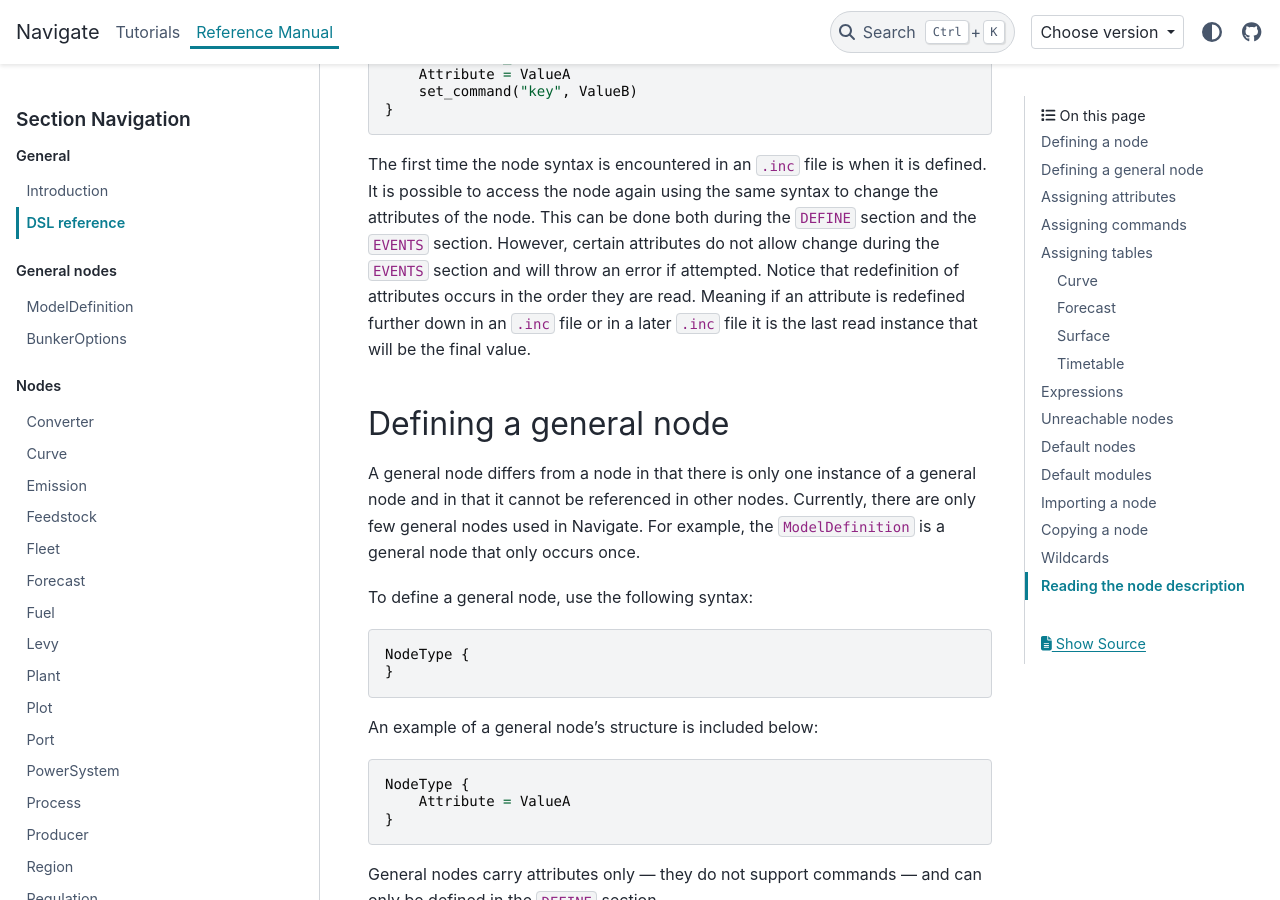
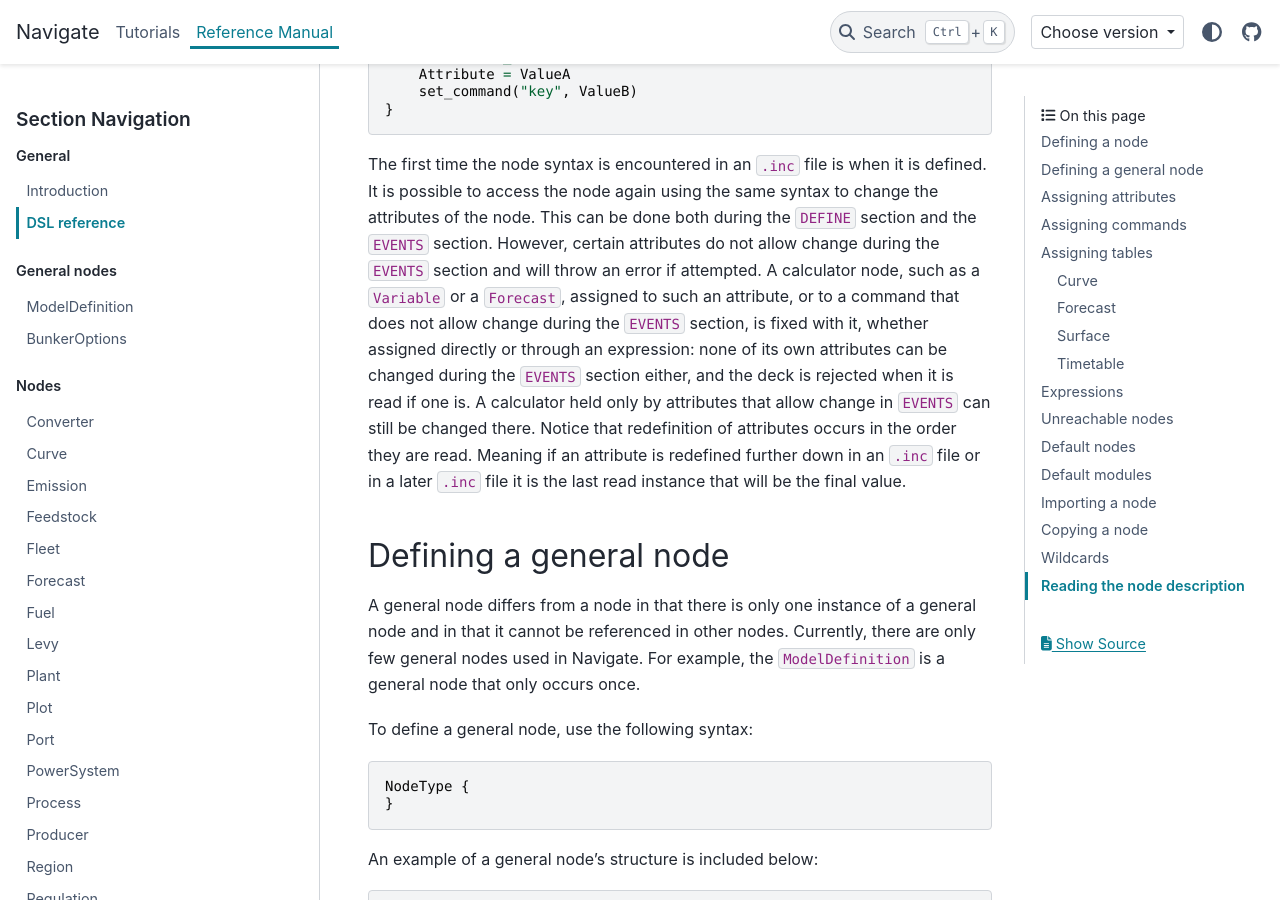
Before and after one commit to zerocarbonshipping/navigate-zcs, a Sphinx documentation site: the page built from docs/reference_manual/dsl_reference.md, in a window 1280 px wide and 900 px high, scrolled down 617 px. Built offline with Sphinx 7.4.7 and the PyData theme 0.15.4, drawn with Linux system fonts in a browser that asks for light colours.

Commit message:
Document that a calculator a DEFINE-only input holds is fixed in EVENTS
Co-Authored-By: Claude Opus 5.5 <noreply@anthropic.com>

````diff
--- a/docs/reference_manual/dsl_reference.md
+++ b/docs/reference_manual/dsl_reference.md
@@ -31,7 +31,7 @@ NodeType "node_name" {
 }
 ```
 
-The first time the node syntax is encountered in an `.inc` file is when it is defined. It is possible to access the node again using the same syntax to change the attributes of the node. This can be done both during the `DEFINE` section and the `EVENTS` section. However, certain attributes do not allow change during the `EVENTS` section and will throw an error if attempted. Notice that redefinition of attributes occurs in the order they are read. Meaning if an attribute is redefined further down in an `.inc` file or in a later `.inc` file it is the last read instance that will be the final value.
+The first time the node syntax is encountered in an `.inc` file is when it is defined. It is possible to access the node again using the same syntax to change the attributes of the node. This can be done both during the `DEFINE` section and the `EVENTS` section. However, certain attributes do not allow change during the `EVENTS` section and will throw an error if attempted. A calculator node, such as a `Variable` or a `Forecast`, assigned to such an attribute, or to a command that does not allow change during the `EVENTS` section, is fixed with it, whether assigned directly or through an expression: none of its own attributes can be changed during the `EVENTS` section either, and the deck is rejected when it is read if one is. A calculator held only by attributes that allow change in `EVENTS` can still be changed there. Notice that redefinition of attributes occurs in the order they are read. Meaning if an attribute is redefined further down in an `.inc` file or in a later `.inc` file it is the last read instance that will be the final value.
 
 ## Defining a general node
 
````
Also changed, not shown: CHANGELOG.md (+12 -0 lines).
